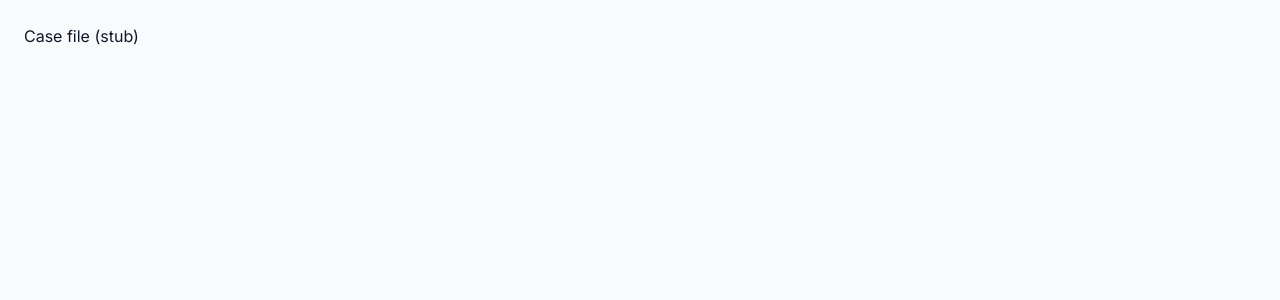
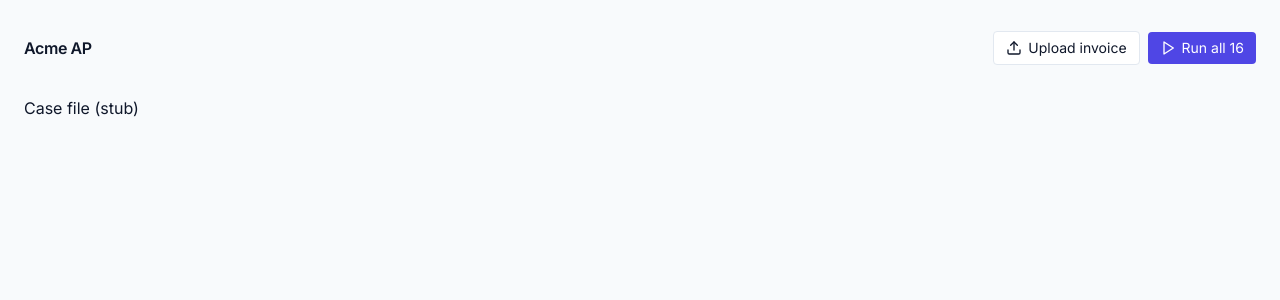
Before and after one commit to jmwaks/invoice-processing, a React (Vite) app in the folder frontend/: page /runs/1 in a window 1280 px wide. Shown: the top 300 px of the page. Built offline with nearby package versions, Linux system fonts and the light colour scheme.

Commit message:
feat(layout): TopBar with upload + run all 16 actions

```diff
--- a/frontend/src/components/layout/AppShell.tsx
+++ b/frontend/src/components/layout/AppShell.tsx
@@ -1,10 +1,14 @@
 import type { ReactNode } from "react";
 import { ToastContainer } from "../common/ToastContainer.tsx";
+import { TopBar } from "./TopBar.tsx";
 
 export function AppShell({ children }: { children: ReactNode }) {
   return (
     <div className="min-h-screen bg-slate-50 text-slate-900">
-      <div className="max-w-7xl mx-auto p-6">{children}</div>
+      <div className="max-w-7xl mx-auto p-6">
+        <TopBar />
+        {children}
+      </div>
       <ToastContainer />
     </div>
   );
--- /dev/null
+++ b/frontend/src/components/layout/TopBar.tsx
@@ -0,0 +1,67 @@
+import { useRef } from "react";
+import { useLocation } from "wouter";
+import { runBatch, uploadInvoice } from "../../api/client.ts";
+import { useRunStore } from "../../store/runStore.ts";
+import { useToastStore } from "../../store/toastStore.ts";
+import { Play, Upload } from "../common/Icons.tsx";
+
+export function TopBar() {
+  const [, setLocation] = useLocation();
+  const startBatch = useRunStore((s) => s.startBatch);
+  const pushToast = useToastStore((s) => s.pushToast);
+  const fileRef = useRef<HTMLInputElement>(null);
+
+  const onUploadClick = () => fileRef.current?.click();
+
+  const onFiles = async (files: FileList | null) => {
+    if (!files || files.length === 0) return;
+    try {
+      const { run_id } = await uploadInvoice(files[0]);
+      setLocation(`/runs/${run_id}`);
+    } catch (e) {
+      pushToast({
+        kind: "error",
+        message: `Upload failed: ${e instanceof Error ? e.message : String(e)}`,
+      });
+    }
+  };
+
+  const onRunAll = async () => {
+    try {
+      const { run_ids } = await runBatch();
+      startBatch(run_ids);
+      setLocation("/");
+    } catch (e) {
+      pushToast({
+        kind: "error",
+        message: `Run all failed: ${e instanceof Error ? e.message : String(e)}`,
+      });
+    }
+  };
+
+  return (
+    <header className="flex items-center justify-between h-12 mb-6">
+      <h1 className="text-base font-semibold tracking-tight">Acme AP</h1>
+      <div className="flex items-center gap-2">
+        <input
+          ref={fileRef}
+          type="file"
+          hidden
+          onChange={(e) => onFiles(e.target.files)}
+        />
+        <button
+          onClick={onUploadClick}
+          className="inline-flex items-center gap-1.5 px-3 py-1.5 text-sm rounded border border-slate-200 bg-white hover:bg-slate-50"
+        >
+          <Upload size={16} /> Upload invoice
+        </button>
+        <button
+          onClick={onRunAll}
+          className="inline-flex items-center gap-1.5 px-3 py-1.5 text-sm rounded bg-indigo-600 text-white hover:bg-indigo-700"
+        >
+          <Play size={16} /> Run all 16
+        </button>
+      </div>
+    </header>
+  );
+}
```
